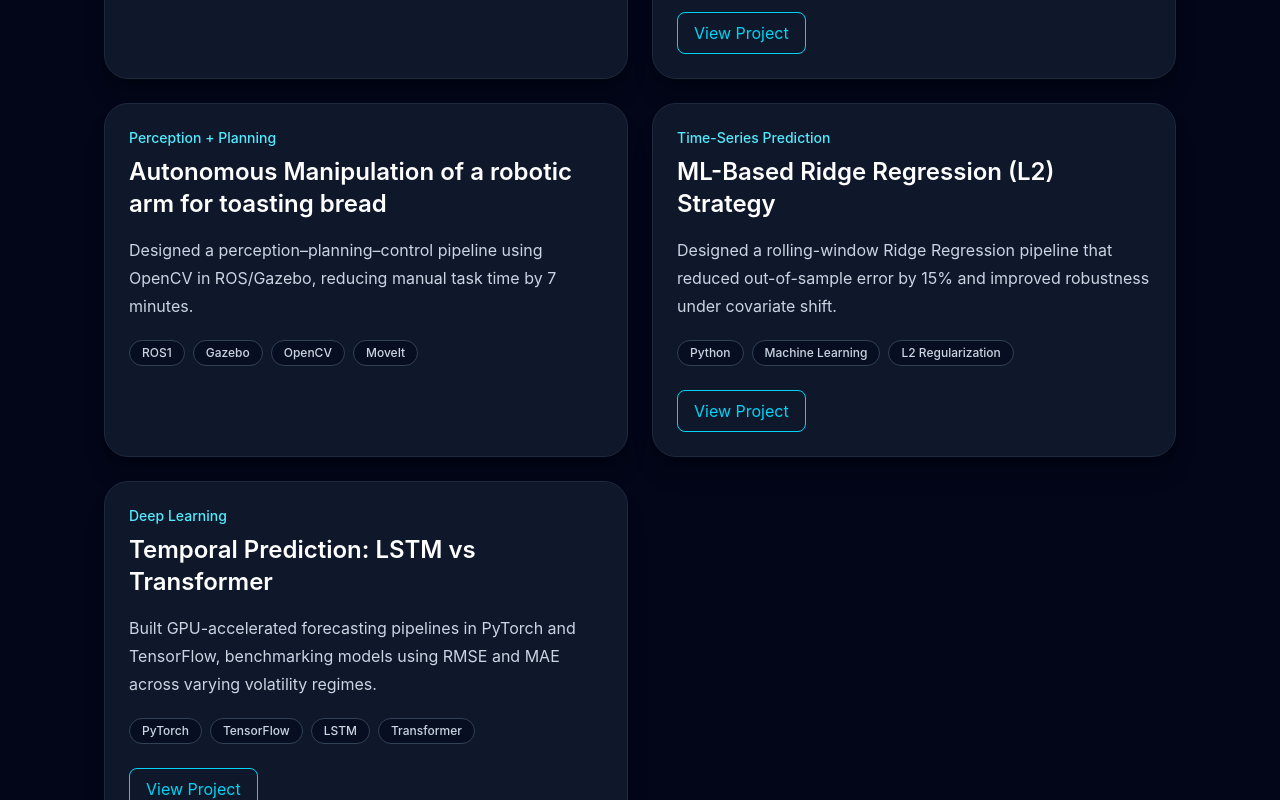
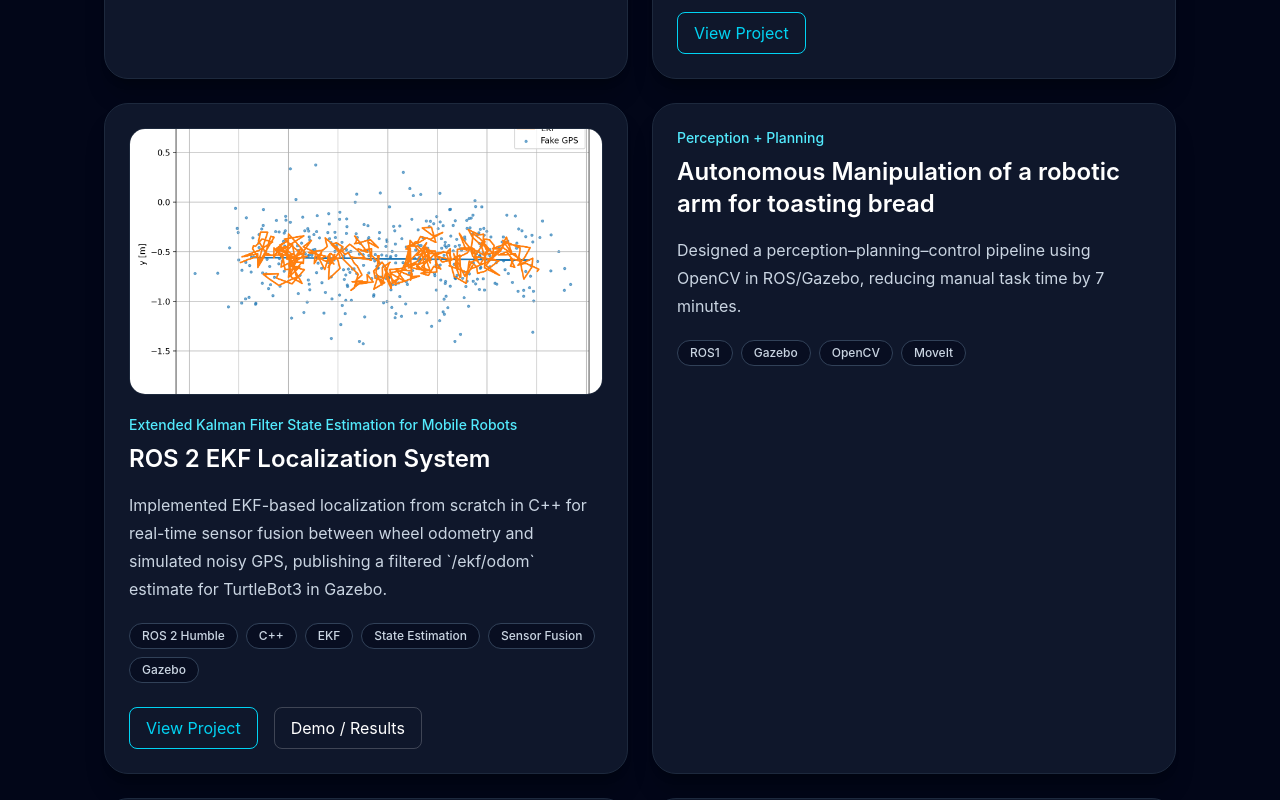
Before and after one commit to ninad164/my-portfolio, a React (Vite) app: page / in a window 1280 px wide. Shown: the part 2200-3000 px from the top of the page. Built offline with nearby package versions, Linux system fonts and the light colour scheme.

Commit message:
Add EKF Localisation project.

```diff
--- a/src/App.jsx
+++ b/src/App.jsx
@@ -35,6 +35,17 @@ export default function RoboticsPortfolio() {
       thumbnail: "/projects/ros2-pcl-perception-suite-thumbnail.png",
       preview: "/projects/ros2-pcl-perception-suite-preview.gif",
       metricsImage: "/projects/ros2-pcl-perception-suite-metrics.png",
+    },
+    {
+      title: "ROS 2 EKF Localization System",
+      subtitle: "Extended Kalman Filter State Estimation for Mobile Robots",
+      description:
+        "Implemented EKF-based localization from scratch in C++ for real-time sensor fusion between wheel odometry and simulated noisy GPS, publishing a filtered `/ekf/odom` estimate for TurtleBot3 in Gazebo.",
+      tech: ["ROS 2 Humble", "C++", "EKF", "State Estimation", "Sensor Fusion", "Gazebo"],
+      link: "https://github.com/ninad164/ros2-ekf-localization",
+      thumbnail: "/project-images/ekf-trajectory-comparison.png",
+      previewVideo: "/project-images/ekf-line-demo.mp4",
+      demoLink: "/project-images/ekf-line-demo.mp4",
     },
     {
       title: "Autonomous Manipulation of a robotic arm for toasting bread",
@@ -195,7 +206,7 @@ export default function RoboticsPortfolio() {
                   src={project.thumbnail}
                   alt={`${project.title} thumbnail`}
                   className={`absolute inset-0 h-full w-full object-cover transition duration-300 ${
-                    project.preview ? "group-hover:opacity-0" : ""
+                    project.preview || project.previewVideo ? "group-hover:opacity-0" : ""
                   }`}
                 />
                 {project.preview && (
@@ -203,6 +214,17 @@ export default function RoboticsPortfolio() {
                     src={project.preview}
                     alt={`${project.title} preview`}
                     className="absolute inset-0 h-full w-full object-cover opacity-0 transition duration-300 group-hover:opacity-100"
+                  />
+                )}
+                {project.previewVideo && (
+                  <video
+                    src={project.previewVideo}
+                    className="absolute inset-0 h-full w-full object-cover opacity-0 transition duration-300 group-hover:opacity-100"
+                    autoPlay
+                    muted
+                    loop
+                    playsInline
+                    preload="metadata"
                   />
                 )}
               </div>
@@ -252,6 +274,17 @@ export default function RoboticsPortfolio() {
                 className="px-4 py-2 rounded-lg border border-white/20 text-white hover:border-white hover:bg-white hover:text-black transition-all duration-300"
               >
                 Read Thesis
+              </a>
+            )}
+
+            {project.demoLink && (
+              <a
+                href={project.demoLink}
+                target="_blank"
+                rel="noopener noreferrer"
+                className="px-4 py-2 rounded-lg border border-white/20 text-white hover:border-white hover:bg-white hover:text-black transition-all duration-300"
+              >
+                Demo / Results
               </a>
             )}
           </div>
```
Also changed, not shown: public/project-images/ekf-trajectory-comparison.png (added), 1 other file (tests, documents, lock files or other folders).
